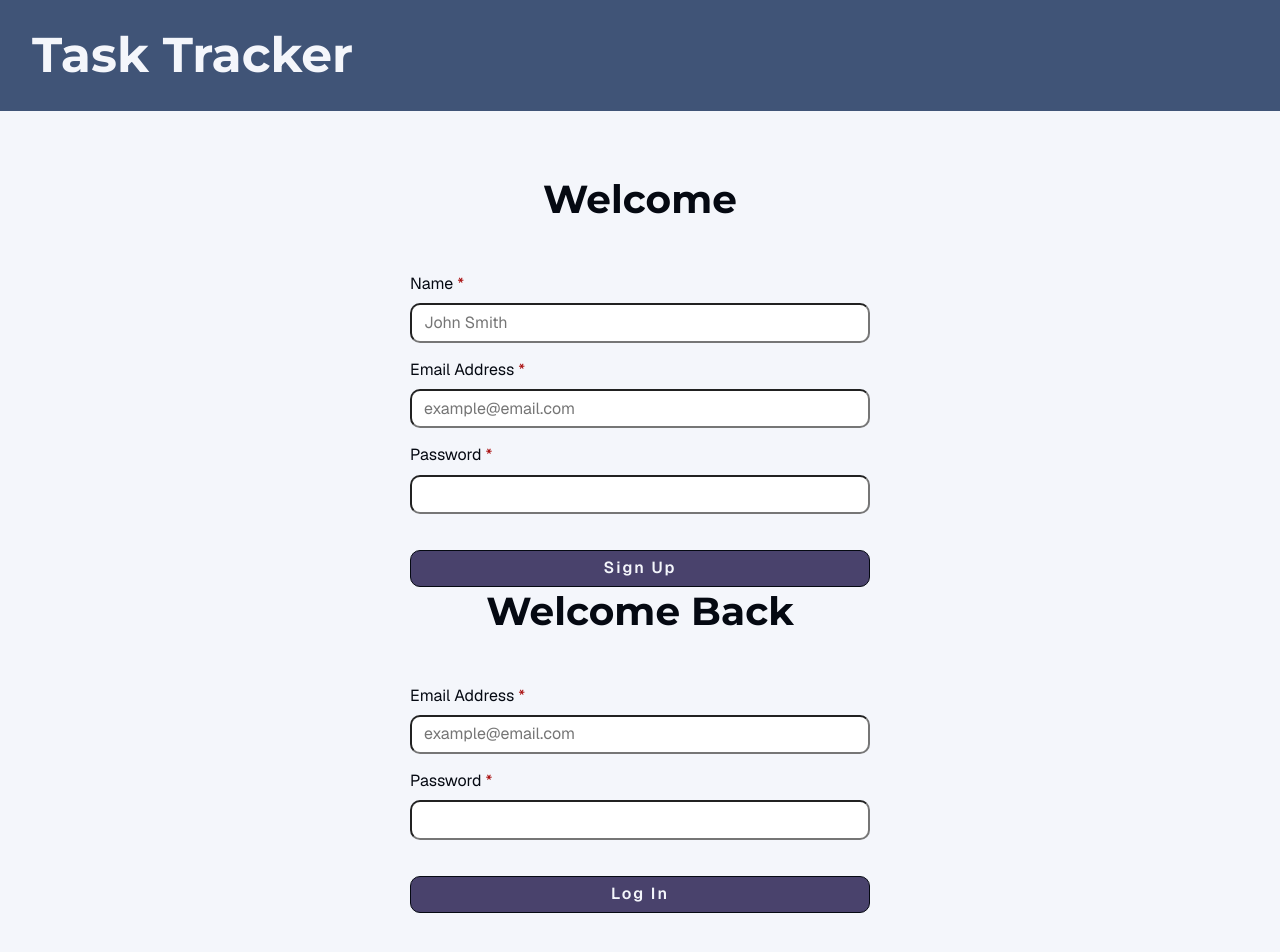
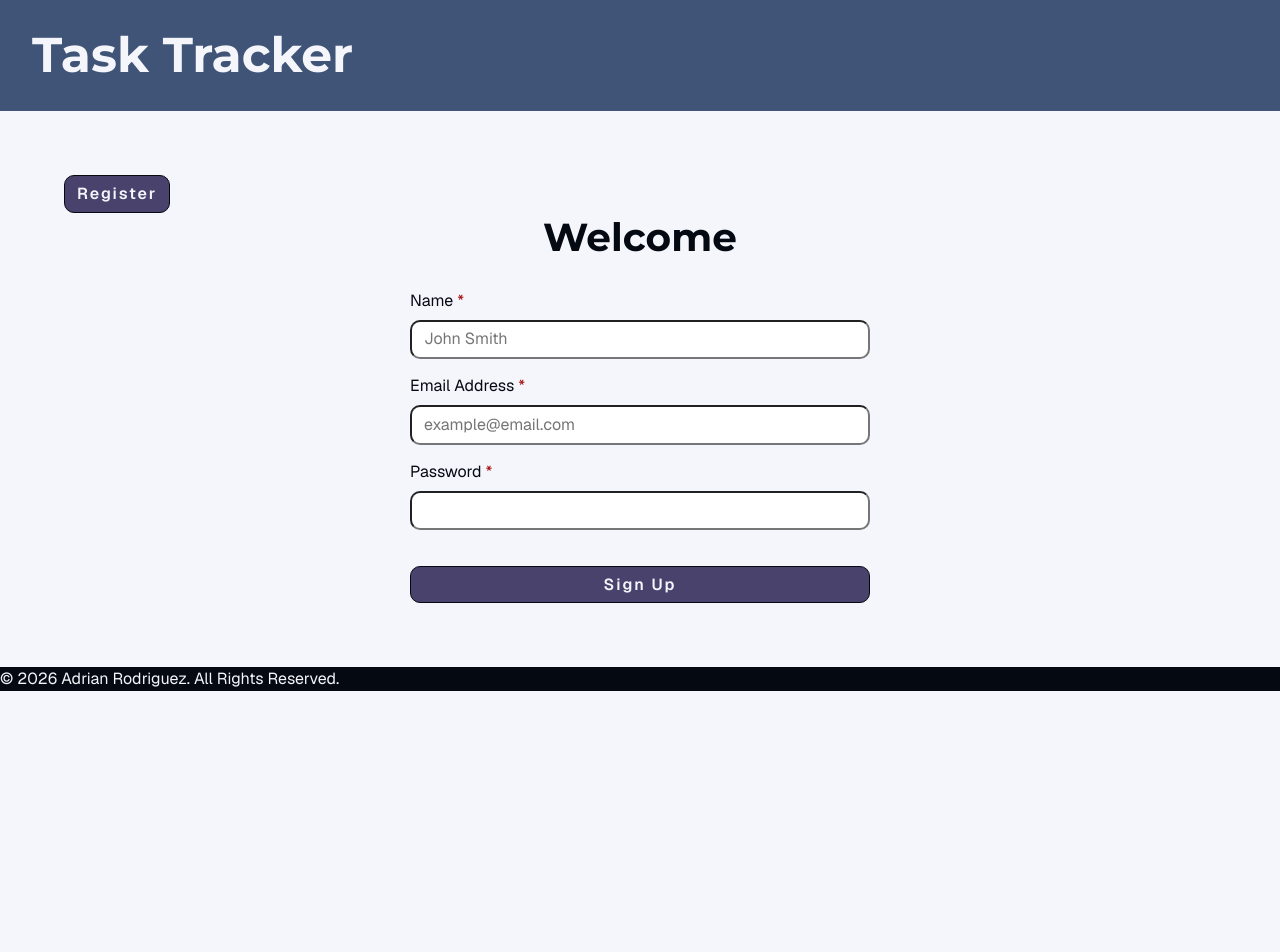
Before and after one commit to adriarodr/task-tracker-frontend, a React (Vite) app: page / in a window 1280 px wide. Shown: the top 952 px of the page. After the commit the page ends 800 px from the top, so only its background shows below. Built offline with nearby package versions, Linux system fonts and the light colour scheme; no server answers.

Commit message:
feat: add ability for users to switch between the registration and login form

```diff
--- a/src/components/LoginForm.jsx
+++ b/src/components/LoginForm.jsx
@@ -11,7 +11,7 @@ export default function LoginForm({ onSuccess }) {
   });
 
   const [pending, setPending] = useState(false);
-  const [message, setMessage] = useState({ type: '', text: '' });
+  const [message, setMessage] = useState(null);
 
   const handleChange = (e) => {
     setUser({
--- a/src/components/RegisterForm.jsx
+++ b/src/components/RegisterForm.jsx
@@ -12,7 +12,7 @@ export default function RegisterForm() {
   });
 
   const [pending, setPending] = useState(false);
-  const [message, setMessage] = useState({ type: '', text: '' });
+  const [message, setMessage] = useState(null);
 
   const handleChange = (e) => {
     setUser({
--- a/src/components/layout/PublicLayout.jsx
+++ b/src/components/layout/PublicLayout.jsx
@@ -1,11 +1,22 @@
+import { useState } from 'react';
+
 import LoginForm from '../LoginForm';
 import RegisterForm from '../RegisterForm';
 
 export default function PublicLayout({ onLogin }) {
+  const [isRegister, setRegister] = useState(true);
+
+  const handleToggle = () => {
+    setRegister((prev) => !prev);
+  };
+
   return (
     <main>
-      <RegisterForm />
-      <LoginForm onSuccess={onLogin} />
+      <button onClick={handleToggle} className='btn'>
+        {isRegister ? 'Register' : 'Login'}
+      </button>
+
+      {isRegister ? <RegisterForm /> : <LoginForm onSuccess={onLogin} />}
     </main>
   );
 }
```
